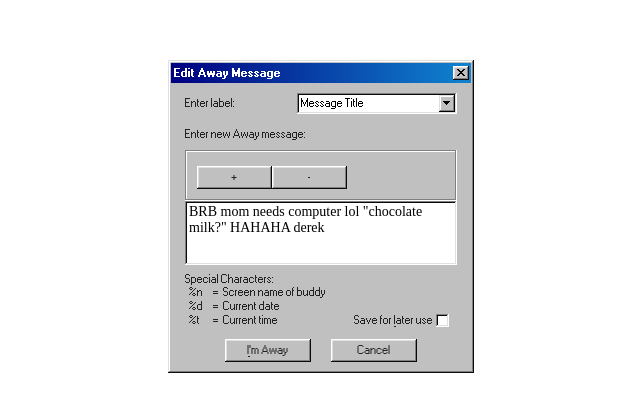
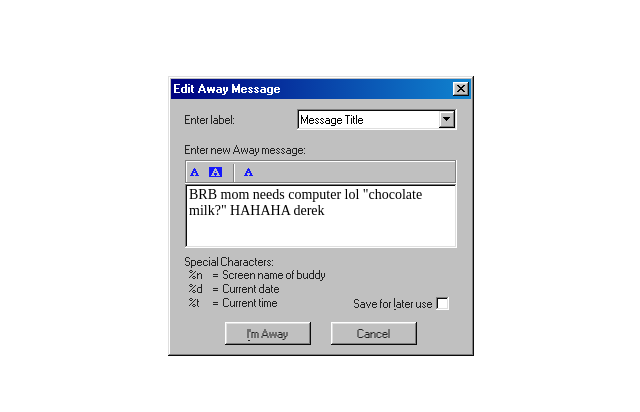
Before and after one commit to jdan/away-message, a Next.js app: page / in a window 1280 px wide. Shown: the part 184-596 px from the top of the page, without its empty margins (319-959 px from the left). Built offline with nearby package versions, Linux system fonts and the light colour scheme.

Commit message:
light iconography

```diff
--- /dev/null
+++ b/app/icons.tsx
@@ -0,0 +1,33 @@
+export const TextColorIcon = (props: { fill: string }) => (
+  <svg
+    width="20"
+    height="14"
+    viewBox="0 0 20 14"
+    fill="none"
+    xmlns="http://www.w3.org/2000/svg"
+  >
+    <path
+      fill-rule="evenodd"
+      clip-rule="evenodd"
+      d="M8 3H7V4H6V5V6H5V7V8H4V9V10H3V11H4H5H6H7V10H6V9V8H7H8H9V9V10H8V11H9H10H11H12V10H11V9V8H10V7V6H9V5V4H8V3ZM7 6H8V7H7V6Z"
+      fill={props.fill}
+    />
+  </svg>
+);
+
+export const BackgroundColorIcon = (props: { fill: string }) => (
+  <svg
+    width="20"
+    height="14"
+    viewBox="0 0 20 14"
+    fill="none"
+    xmlns="http://www.w3.org/2000/svg"
+  >
+    <path
+      fill-rule="evenodd"
+      clip-rule="evenodd"
+      d="M15 2H2V12H15V2ZM8 3H9V4H10V5V6H11V7V8H12V9V10H13V11H12H11H10H9V10H10V9V8H9H8H7V9V10H8V11H7H6H5H4V10H5V9V8H6V7V6H7V5V4H8V3ZM9 6H8V7H9V6Z"
+      fill={props.fill}
+    />
+  </svg>
+);
--- a/app/page.tsx
+++ b/app/page.tsx
@@ -1,6 +1,7 @@
 "use client";
 
 import { CSSProperties, useMemo, useState } from "react";
+import { BackgroundColorIcon, TextColorIcon } from "./icons";
 
 interface EditorStateV1 {
   version: 1;
@@ -13,6 +14,31 @@ const fontSizes = [8, 10, 14, 18, 24, 32, 64];
 
 type EditorState = EditorStateV1;
 
+const IconButton = (props: { children: React.ReactNode }) => (
+  <button
+    className="icon-button"
+    style={{
+      padding: "2px 0 0 0",
+      minWidth: 0,
+      minHeight: 0,
+    }}
+  >
+    {props.children}
+  </button>
+);
+
+const Divider = () => (
+  <div
+    style={{
+      display: "inline-block",
+      height: 18,
+      width: 2,
+      boxShadow: "inset -1px 0 #fff, inset 1px 0 grey",
+      margin: "2px 6px 0 6px",
+    }}
+  />
+);
+
 export default function Home() {
   const [state, setState] = useState<EditorState>({
     version: 1,
@@ -20,6 +46,16 @@ export default function Home() {
     fontFamily: "Times New Roman",
     value: `BRB mom needs computer lol "chocolate milk?" HAHAHA derek`,
   });
+
+  const style = useMemo<CSSProperties>(
+    () => ({
+      fontFamily: state.fontFamily,
+      overflowY: "auto",
+      height: 64,
+      fontSize: state.fontSize,
+    }),
+    [state.fontFamily, state.fontSize]
+  );
 
   const increaseFontSize = () => {
     const idx = fontSizes.indexOf(state.fontSize);
@@ -33,15 +69,9 @@ export default function Home() {
     setState({ ...state, fontSize: fontSizes[idx - 1] });
   };
 
-  const style = useMemo<CSSProperties>(
-    () => ({
-      fontFamily: state.fontFamily,
-      overflowY: "auto",
-      height: 64,
-      fontSize: state.fontSize,
-    }),
-    [state.fontFamily, state.fontSize]
-  );
+  const handleChange = (e: React.ChangeEvent<HTMLTextAreaElement>) => {
+    setState({ ...state, value: e.target.value });
+  };
 
   return (
     <main>
@@ -64,12 +94,21 @@ export default function Home() {
           <section className="field-row-stacked message-input">
             <label>Enter new Away message:</label>
             <fieldset className="editing-controls">
-              <button onClick={() => increaseFontSize()}>{"+"}</button>
-              <button onClick={() => decreaseFontSize()}>{"-"}</button>
+              <IconButton>
+                <TextColorIcon fill="#1618FD" />
+              </IconButton>
+              <IconButton>
+                <BackgroundColorIcon fill="#1618FD" />
+              </IconButton>
+              <Divider />
+              <IconButton>
+                <TextColorIcon fill="#1618FD" />
+              </IconButton>
             </fieldset>
             <textarea
               spellCheck="false"
-              defaultValue={state.value}
+              value={state.value}
+              onChange={handleChange}
               style={style}
             />
           </section>
--- a/app/style.css
+++ b/app/style.css
@@ -92,3 +92,25 @@ main {
 table {
   background: none;
 }
+
+.icon-button {
+  box-shadow: none;
+}
+
+.icon-button:active > * {
+  transform: translate(1px, 1px);
+}
+
+fieldset {
+  display: flex;
+  padding: 0;
+  min-inline-size: 0;
+}
+
+.field-row-stacked * + * {
+  margin-top: 0px;
+}
+
+.icon-button:focus {
+  outline: none;
+}
```
